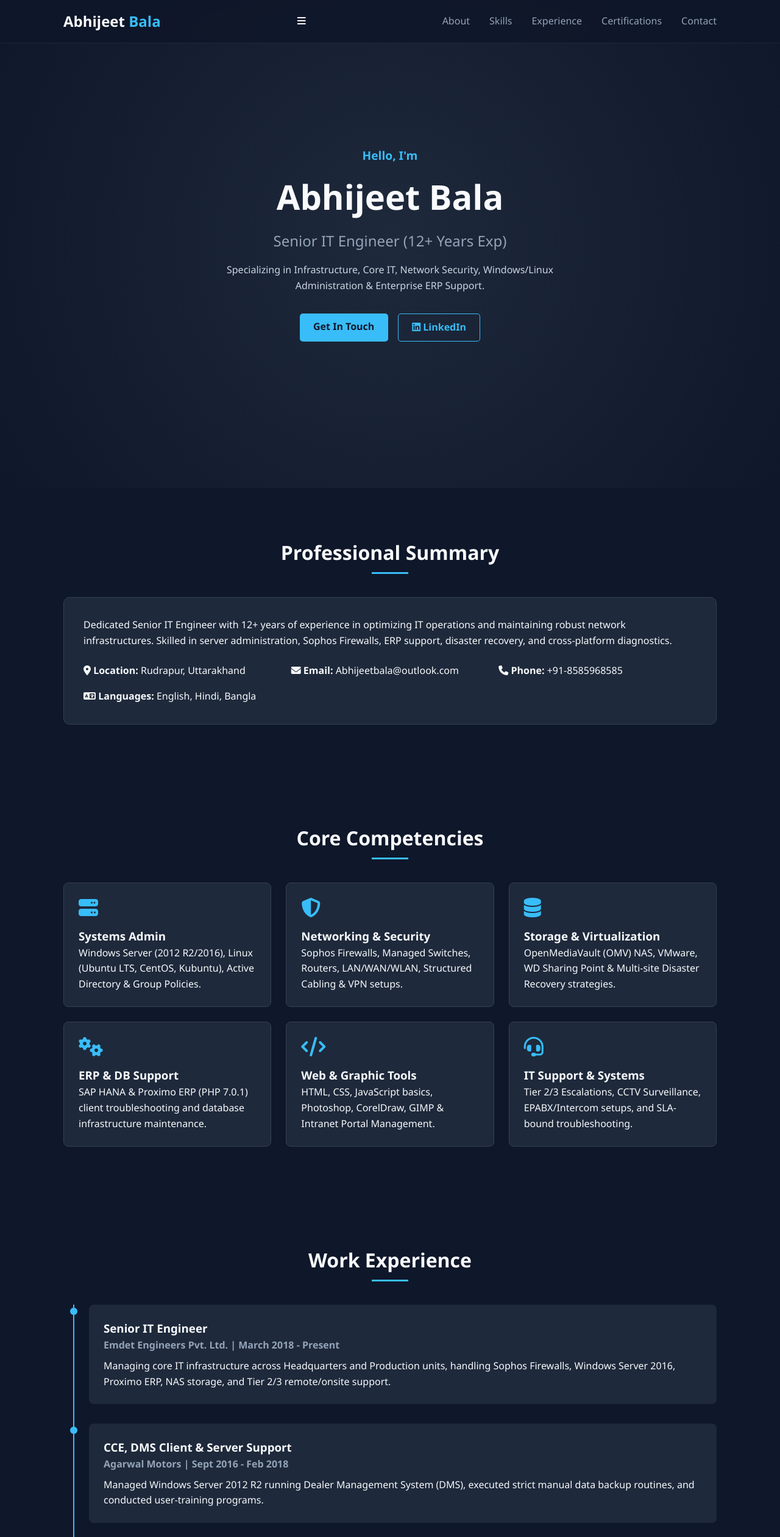
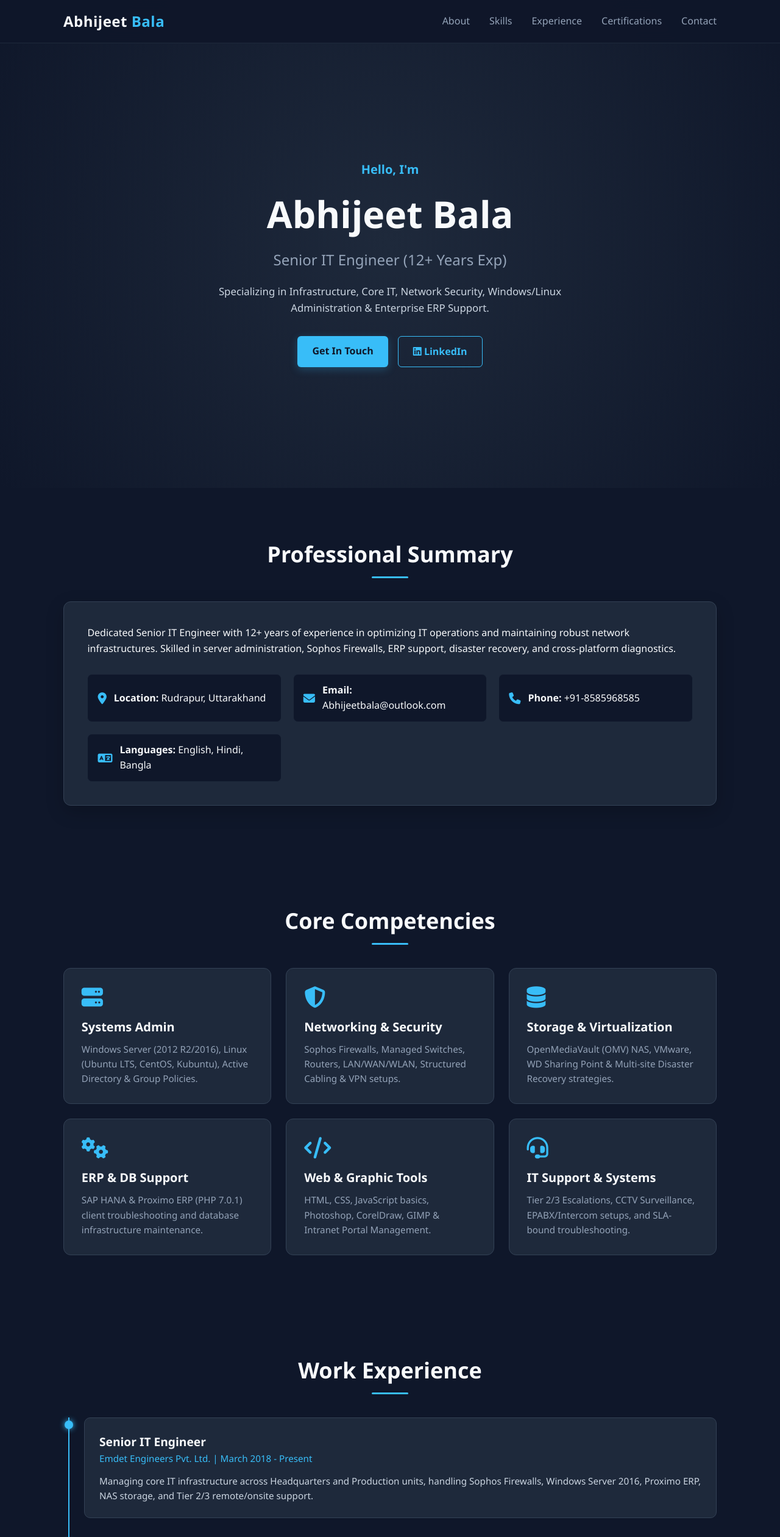
Before and after one commit to abhijeet1002/abhijeet1002.github.io, a plain HTML site: page index.html in a window 1280 px wide. Shown: the top 2520 px of the page at 61% size. Drawn offline with Linux system fonts and the light colour scheme.

Commit message:
Update style.css

```diff
--- a/style.css
+++ b/style.css
@@ -1,26 +1,31 @@
 
 * {
-
     margin: 0;
     padding: 0;
     box-sizing: border-box;
-    font-family: 'Segoe UI', Tahoma, Geneva, Verdana, sans-serif;
+    font-family: 'Segoe UI', system-ui, -apple-system, sans-serif;
+}
+
+html {
+    scroll-behavior: smooth;
+    overflow-x: hidden;
 }
 
 body {
     background-color: #0f172a;
     color: #f8fafc;
     line-height: 1.6;
+    overflow-x: hidden;
 }
 
-/* Header */
+/* Header & Navigation */
 header {
-    background: rgba(15, 23, 42, 0.9);
+    background: rgba(15, 23, 42, 0.95);
     position: fixed;
     width: 100%;
     top: 0;
     z-index: 1000;
-    backdrop-filter: blur(8px);
+    backdrop-filter: blur(10px);
     border-bottom: 1px solid #1e293b;
 }
 
@@ -36,6 +41,7 @@ header {
 .logo {
     font-size: 1.5rem;
     font-weight: 700;
+    letter-spacing: 0.5px;
 }
 
 .logo span {
@@ -52,35 +58,48 @@ header {
 .nav-links a {
     color: #94a3b8;
     text-decoration: none;
-    transition: 0.3s;
+    font-weight: 500;
+    transition: color 0.3s ease;
 }
 
 .nav-links a:hover {
     color: #38bdf8;
 }
 
-/* Buttons */
+.menu-toggle {
+    display: none;
+    font-size: 1.5rem;
+    color: #38bdf8;
+    cursor: pointer;
+}
+
+/* Buttons & Hover Effects */
 .btn {
     background: #38bdf8;
     color: #0f172a;
-    padding: 0.6rem 1.4rem;
-    border-radius: 5px;
+    padding: 0.75rem 1.5rem;
+    border-radius: 6px;
     text-decoration: none;
     font-weight: 600;
-    transition: 0.3s;
+    display: inline-block;
+    transition: all 0.3s ease;
     border: none;
     cursor: pointer;
+    box-shadow: 0 4px 14px rgba(56, 189, 248, 0.25);
 }
 
 .btn:hover {
     background: #0284c7;
-    color: #fff;
+    color: #ffffff;
+    transform: translateY(-2px);
+    box-shadow: 0 6px 20px rgba(56, 189, 248, 0.4);
 }
 
 .btn-outline {
     background: transparent;
     border: 1px solid #38bdf8;
     color: #38bdf8;
+    box-shadow: none;
 }
 
 .btn-outline:hover {
@@ -88,46 +107,55 @@ header {
     color: #0f172a;
 }
 
+.btn-block {
+    width: 100%;
+}
+
 /* Hero Section */
 #hero {
-    height: 100vh;
+    min-height: 100vh;
     display: flex;
     align-items: center;
     justify-content: center;
     text-align: center;
-    padding: 0 1rem;
-    background: radial-gradient(circle at center, #1e293b 0%, #0f172a 100%);
+    padding: 6rem 1.5rem 2rem;
+    background: radial-gradient(circle at 50% 50%, #1e293b 0%, #0f172a 100%);
 }
 
 .hero-content h3 {
     color: #38bdf8;
-    font-size: 1.2rem;
+    font-size: 1.25rem;
+    font-weight: 600;
 }
 
 .hero-content h1 {
-    font-size: 3.5rem;
+    font-size: clamp(2.2rem, 5vw, 3.8rem);
     margin: 0.5rem 0;
+    font-weight: 800;
 }
 
 .hero-content h2 {
     color: #94a3b8;
     font-weight: 400;
-    margin-bottom: 1rem;
+    font-size: clamp(1.1rem, 2.5vw, 1.5rem);
+    margin-bottom: 1.2rem;
 }
 
 .hero-content p {
-    max-width: 600px;
+    max-width: 650px;
     margin: 0 auto 2rem;
     color: #cbd5e1;
+    font-size: 1.05rem;
 }
 
 .hero-btns {
     display: flex;
     gap: 1rem;
     justify-content: center;
+    flex-wrap: wrap;
 }
 
-/* Sections */
+/* Sections Base */
 .section {
     padding: 5rem 5%;
     max-width: 1200px;
@@ -135,7 +163,7 @@ header {
 }
 
 .section-title {
-    font-size: 2rem;
+    font-size: clamp(1.75rem, 3vw, 2.25rem);
     text-align: center;
     margin-bottom: 3rem;
     position: relative;
@@ -150,53 +178,84 @@ header {
     bottom: -10px;
     left: 50%;
     transform: translateX(-50%);
+    border-radius: 2px;
 }
 
-/* Cards & Grid */
+/* About & Info Grid */
 .about-card, .contact-box {
     background: #1e293b;
-    padding: 2rem;
-    border-radius: 10px;
+    padding: clamp(1.5rem, 3vw, 2.5rem);
+    border-radius: 12px;
     border: 1px solid #334155;
+    box-shadow: 0 10px 30px rgba(0, 0, 0, 0.2);
 }
 
 .info-grid {
     display: grid;
-    grid-template-columns: repeat(auto-fit, minmax(250px, 1fr));
-    gap: 1rem;
-    margin-top: 1.5rem;
+    grid-template-columns: repeat(auto-fit, minmax(240px, 1fr));
+    gap: 1.2rem;
+    margin-top: 1.8rem;
 }
 
+.info-item {
+    display: flex;
+    align-items: center;
+    gap: 0.75rem;
+    background: #0f172a;
+    padding: 0.8rem 1rem;
+    border-radius: 8px;
+    border: 1px solid #1e293b;
+}
+
+.info-item i {
+    color: #38bdf8;
+    font-size: 1.2rem;
+}
+
+/* Skills & Certs Cards with Special Hover */
 .skills-grid, .cert-grid {
     display: grid;
-    grid-template-columns: repeat(auto-fit, minmax(300px, 1fr));
+    grid-template-columns: repeat(auto-fit, minmax(280px, 1fr));
     gap: 1.5rem;
 }
 
 .skill-card, .cert-card {
     background: #1e293b;
-    padding: 1.5rem;
-    border-radius: 8px;
+    padding: 1.8rem;
+    border-radius: 12px;
     border: 1px solid #334155;
-    transition: 0.3s;
+    transition: all 0.3s cubic-bezier(0.4, 0, 0.2, 1);
+    position: relative;
+    overflow: hidden;
 }
 
 .skill-card:hover, .cert-card:hover {
-    transform: translateY(-5px);
+    transform: translateY(-6px);
     border-color: #38bdf8;
+    box-shadow: 0 12px 25px rgba(56, 189, 248, 0.15);
 }
 
-.skill-card i {
-    font-size: 2rem;
+.skill-card i, .cert-card i {
+    font-size: 2.2rem;
     color: #38bdf8;
     margin-bottom: 1rem;
 }
 
-/* Timeline */
+.skill-card h3, .cert-card h3 {
+    margin-bottom: 0.5rem;
+    font-size: 1.25rem;
+}
+
+.skill-card p, .cert-card p {
+    color: #94a3b8;
+    font-size: 0.95rem;
+}
+
+/* Experience Timeline */
 .timeline {
     border-left: 2px solid #38bdf8;
     padding-left: 1.5rem;
-    margin-left: 1rem;
+    margin-left: 0.5rem;
 }
 
 .timeline-item {
@@ -205,39 +264,61 @@ header {
 }
 
 .timeline-dot {
-    width: 12px;
-    height: 12px;
+    width: 14px;
+    height: 14px;
     background: #38bdf8;
     border-radius: 50%;
     position: absolute;
-    left: -1.95rem;
+    left: -2.02rem;
     top: 5px;
+    box-shadow: 0 0 10px #38bdf8;
 }
 
 .timeline-content {
     background: #1e293b;
     padding: 1.5rem;
-    border-radius: 8px;
+    border-radius: 10px;
+    border: 1px solid #334155;
+}
+
+.timeline-content h3 {
+    font-size: 1.2rem;
 }
 
 .timeline-content h4 {
-    color: #94a3b8;
-    margin-bottom: 0.5rem;
+    color: #38bdf8;
+    font-size: 0.95rem;
+    margin-bottom: 0.75rem;
+    font-weight: 500;
 }
 
-/* Form */
+.timeline-content p {
+    color: #cbd5e1;
+    font-size: 0.95rem;
+}
+
+/* Contact Form Styling */
 #contactForm {
     display: flex;
     flex-direction: column;
-    gap: 1rem;
+    gap: 1.2rem;
 }
 
-#contactForm input, #contactForm textarea {
+.form-group input, .form-group textarea {
+    width: 100%;
     background: #0f172a;
     border: 1px solid #334155;
-    padding: 0.8rem;
-    color: #fff;
-    border-radius: 5px;
+    padding: 0.9rem 1rem;
+    color: #f8fafc;
+    border-radius: 6px;
+    font-size: 1rem;
+    transition: border-color 0.3s ease;
+}
+
+.form-group input:focus, .form-group textarea:focus {
+    outline: none;
+    border-color: #38bdf8;
+    box-shadow: 0 0 8px rgba(56, 189, 248, 0.3);
 }
 
 footer {
@@ -246,4 +327,46 @@ footer {
     background: #090d16;
     color: #64748b;
     border-top: 1px solid #1e293b;
+    font-size: 0.9rem;
 }
+
+/* Responsive Breakpoints (Mobile & Tablet) */
+@media screen and (max-width: 768px) {
+    .menu-toggle {
+        display: block;
+    }
+
+    .nav-links {
+        position: absolute;
+        top: 100%;
+        left: 0;
+        width: 100%;
+        background: #0f172a;
+        flex-direction: column;
+        padding: 1.5rem 0;
+        gap: 1.5rem;
+        border-bottom: 1px solid #1e293b;
+        transform: translateY(-150%);
+        transition: transform 0.3s ease-in-out;
+        opacity: 0;
+    }
+
+    .nav-links.active {
+        transform: translateY(0);
+        opacity: 1;
+    }
+
+    .hero-btns {
+        flex-direction: column;
+        width: 100%;
+    }
+
+    .btn {
+        width: 100%;
+        text-align: center;
+    }
+
+    .timeline {
+        margin-left: 0;
+    }
+}
```
